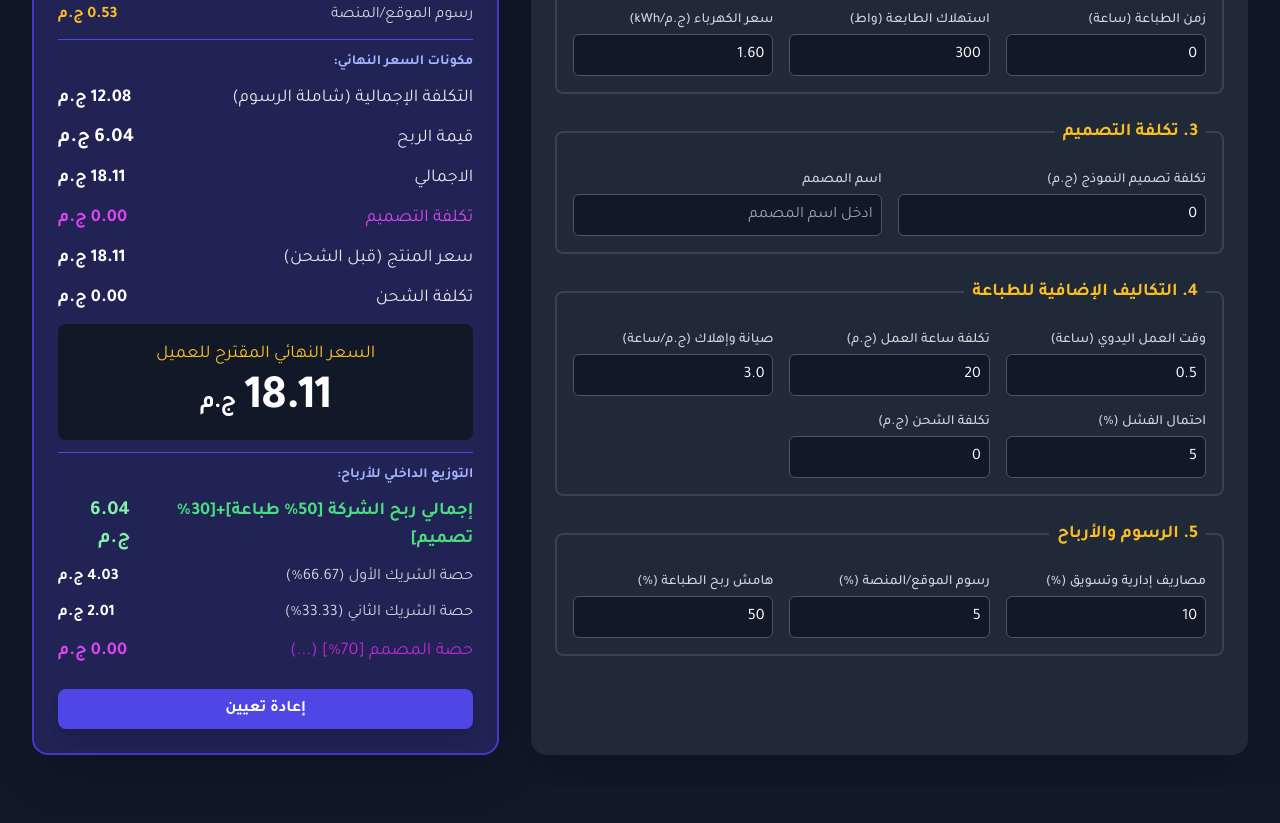
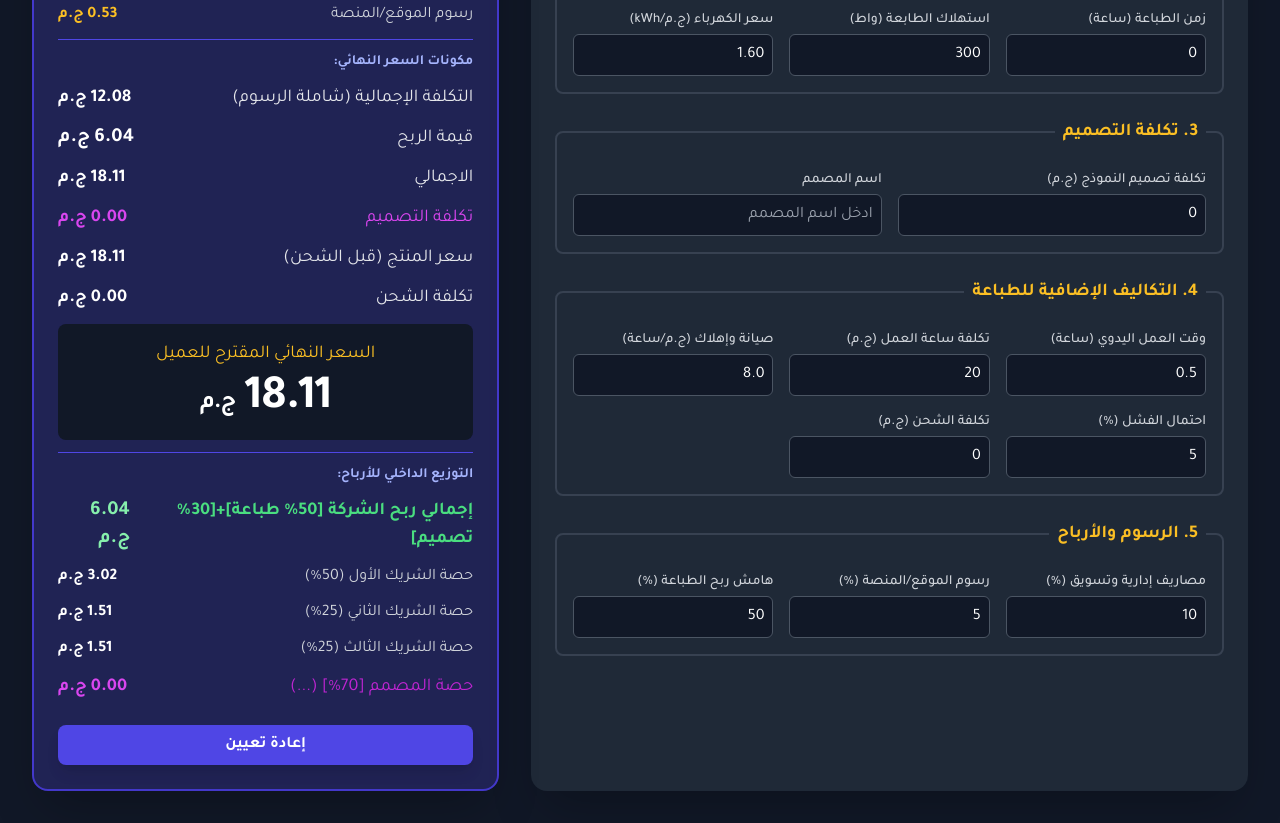
Before and after one commit to 3D-Stark-LaBs/Stark-LaBs-Calc, a plain HTML site: page index.html in a window 1280 px wide. Shown: the part 742-1565 px from the top of the page. Before the commit the page ends 1529 px from the top, so only its background shows below. Drawn offline with nearby package versions, Linux system fonts and the light colour scheme.

Commit message:
Update index.html

```diff
--- a/index.html
+++ b/index.html
@@ -2,7 +2,7 @@
 <html lang="ar" dir="rtl">
 <head>
     <meta charset="UTF-8">
-      <link rel="icon" type="image/png" href="image (1).png">
+    <link rel="icon" type="image/png" href="https://placehold.co/32x32/111827/FFFFFF?text=SL">
     <meta name="viewport" content="width=device-width, initial-scale=1.0">
     <title>Stark LaBs - حاسبة التكلفة الشاملة</title>
 
@@ -39,7 +39,7 @@
         <!-- Header -->
         <header class="text-center mb-8">
             <div class="inline-block bg-gray-800 p-4 rounded-full shadow-lg">
-                <img src="image (1).png" alt="Stark Labs Logo" class="w-20 h-20 rounded-full" onerror="this.onerror=null;this.src='https://placehold.co/80x80/1f2937/FFFFFF?text=SL';">
+                <img src="https://placehold.co/80x80/1f2937/FFFFFF?text=SL" alt="Stark Labs Logo" class="w-20 h-20 rounded-full" onerror="this.onerror=null;this.src='https://placehold.co/80x80/1f2937/FFFFFF?text=SL';">
             </div>
             <h1 class="text-4xl font-bold mt-4 text-white">Stark LaBs</h1>
             <p class="text-indigo-400 text-lg mt-1">حاسبة التكاليف الشاملة للطباعة ثلاثية الأبعاد</p>
@@ -139,7 +139,7 @@
                         </div>
                         <div>
                             <label for="maintenanceCost" class="block text-sm font-medium text-gray-300 mb-1">صيانة وإهلاك (ج.م/ساعة)</label>
-                            <input type="number" step="0.1" id="maintenanceCost" value="3.0" class="w-full bg-gray-900 border border-gray-600 rounded-md p-2 focus:ring-2 focus:ring-amber-500 focus:border-amber-500 transition">
+                            <input type="number" step="0.1" id="maintenanceCost" value="8.0" class="w-full bg-gray-900 border border-gray-600 rounded-md p-2 focus:ring-2 focus:ring-amber-500 focus:border-amber-500 transition">
                         </div>
                         <div>
                             <label for="failurePercentage" class="block text-sm font-medium text-gray-300 mb-1">احتمال الفشل (%)</label>
@@ -222,8 +222,9 @@
                     <!-- Internal Payouts -->
                     <p class="text-sm text-indigo-300 font-semibold mt-3">التوزيع الداخلي للأرباح:</p>
                     <div class="flex justify-between items-center font-semibold"><span class="text-green-400">  إجمالي ربح الشركة [50% طباعة]+[30% تصميم]</span><span class="font-bold text-xl text-green-300"><span id="totalCompanyProfitResult">0.00</span> ج.م</span></div>
-                    <div class="flex justify-between items-center text-base"><span class="text-gray-300">حصة الشريك الأول (66.67%)</span><span class="font-bold text-white"><span id="partner1ShareResult">0.00</span> ج.م</span></div>
-                    <div class="flex justify-between items-center text-base"><span class="text-gray-300">حصة الشريك الثاني (33.33%)</span><span class="font-bold text-white"><span id="partner2ShareResult">0.00</span> ج.م</span></div>
+                    <div class="flex justify-between items-center text-base"><span class="text-gray-300">حصة الشريك الأول (50%)</span><span class="font-bold text-white"><span id="partner1ShareResult">0.00</span> ج.م</span></div>
+                    <div class="flex justify-between items-center text-base"><span class="text-gray-300">حصة الشريك الثاني (25%)</span><span class="font-bold text-white"><span id="partner2ShareResult">0.00</span> ج.م</span></div>
+                    <div class="flex justify-between items-center text-base"><span class="text-gray-300">حصة الشريك الثالث (25%)</span><span class="font-bold text-white"><span id="partner3ShareResult">0.00</span> ج.م</span></div>
                     <div class="flex justify-between items-center mt-2"><span class="text-fuchsia-600">حصة المصمم [70%] (<span id="designerNameResult">...</span>)</span><span class="font-bold text-fuchsia-500"><span id="designerShareResult">0.00</span> ج.م</span></div>
 
                 </div>
@@ -306,8 +307,9 @@
 
             // 6. Internal Profit Distribution
             const totalCompanyProfit = companyProfitFromPrinting + companyProfitFromDesign;
-            const partner1Share = totalCompanyProfit * (2 / 3);
-            const partner2Share = totalCompanyProfit * (1 / 3);
+            const partner1Share = totalCompanyProfit * (1 / 2);
+            const partner2Share = totalCompanyProfit * (1 / 4);
+            const partner3Share = totalCompanyProfit * (1 / 4);
 
             // --- Update UI ---
             const setResult = (id, value) => { document.getElementById(id).textContent = value.toFixed(2); };
@@ -343,6 +345,7 @@
             setResult('totalCompanyProfitResult', totalCompanyProfit);
             setResult('partner1ShareResult', partner1Share);
             setResult('partner2ShareResult', partner2Share);
+            setResult('partner3ShareResult', partner3Share);
             setTextResult('designerNameResult', designerName);
             setResult('designerShareResult', designerShare);
         }
@@ -366,7 +369,7 @@
             document.getElementById('printTime').value = '0';
             document.getElementById('printerPower').value = '300';
             document.getElementById('electricityPrice').value = '1.60';
-            document.getElementById('maintenanceCost').value = '3.0';
+            document.getElementById('maintenanceCost').value = '8.0';
             document.getElementById('laborTime').value = '0.5';
             document.getElementById('hourlyRate').value = '20';
             document.getElementById('designCost').value = '0';
```
